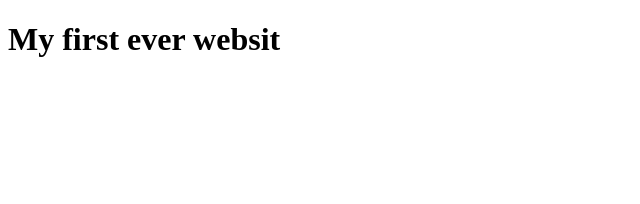
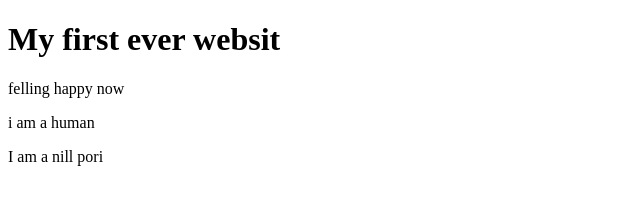
Before and after one commit to arminhina/My-firstwebsit, a plain HTML site: page index.html in a window 1280 px wide. Shown: the whole page, without its empty margins (0-640 px from the left). Drawn offline with Linux system fonts and the light colour scheme.

Commit message:
finaly sending

```diff
--- a/index.html
+++ b/index.html
@@ -7,6 +7,8 @@
 </head>
 <body>
     <h1>My first ever websit</h1>
-
+    <p>felling happy now</p>
+    <p> i am a human</p>
+    <p>I am a nill pori</p>
 </body>
 </html>
```
